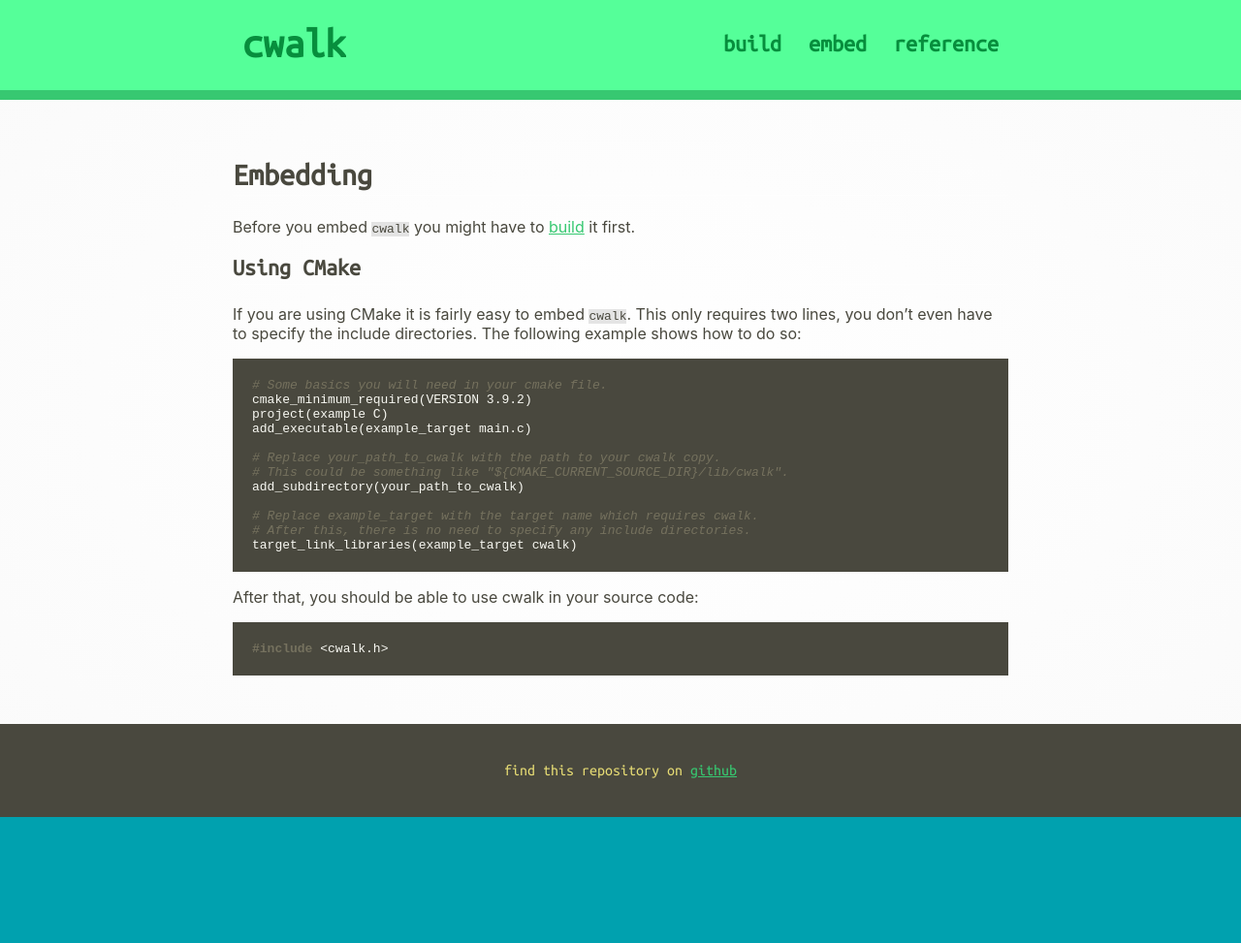
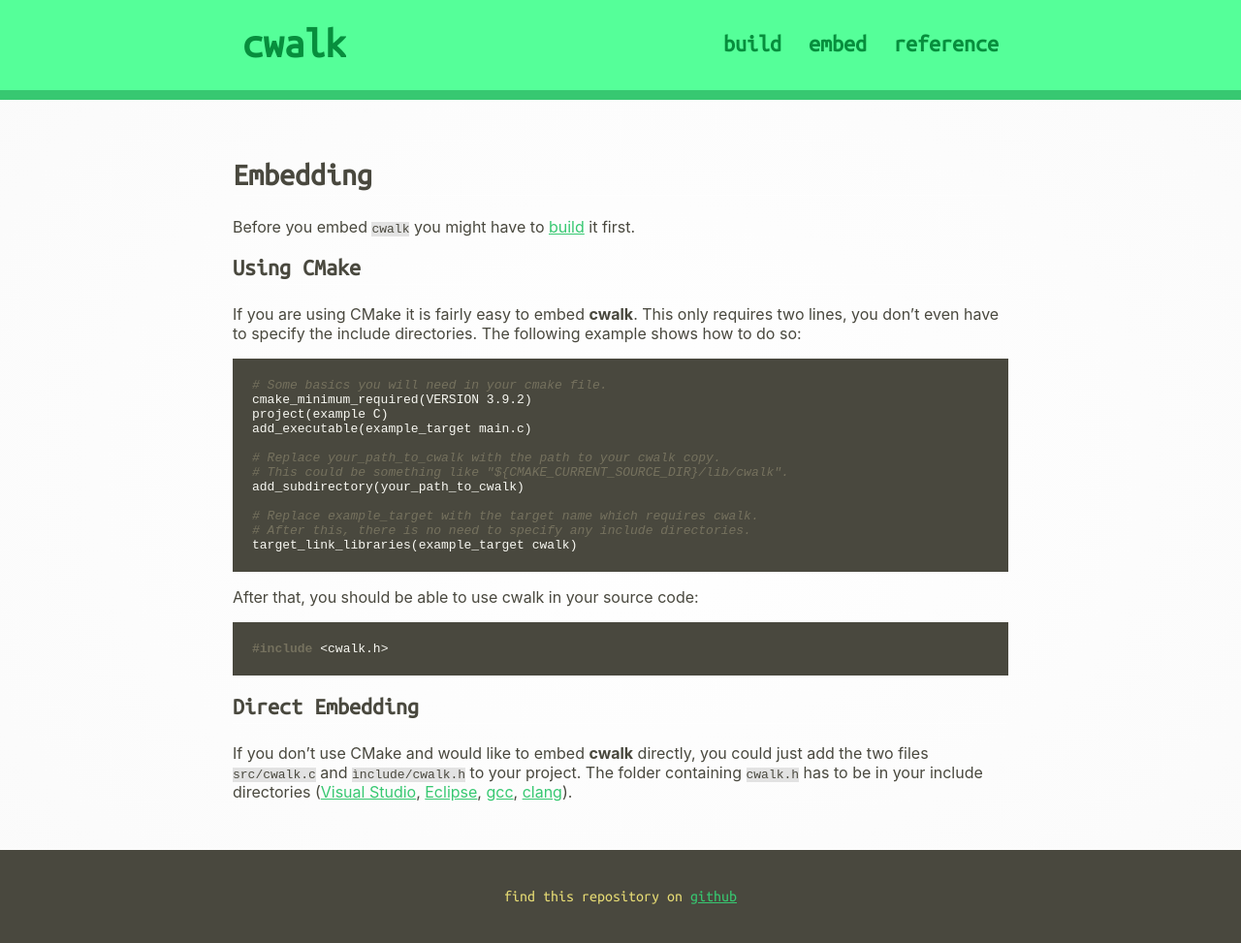
Before and after one commit to likle/cwalk, a Jekyll site: the page built from docs/embed.md, in a window 1280 px wide. Shown: the whole page at 97% size. Built offline with Jekyll 4.4.1, drawn with Linux system fonts in a browser that asks for light colours; before the commit the page ends 900 px from its top, so only the background shows below that.

Commit message:
added direct embedding instructions

````diff
--- a/docs/embed.md
+++ b/docs/embed.md
@@ -6,7 +6,7 @@ description: A guide on how to embed the cwalk path library for C/C++.
 Before you embed `cwalk` you might have to [build]({{ site.baseurl }}{% link build.md %}) it first.
 
 ## Using CMake
-If you are using CMake it is fairly easy to embed ``cwalk``.
+If you are using CMake it is fairly easy to embed **cwalk**.
 This only requires two lines, you don't even have to specify the include directories.
 The following example shows how to do so:
 ```cmake
@@ -28,3 +28,12 @@ After that, you should be able to use cwalk in your source code:
 ```c
 #include <cwalk.h>
 ```
+
+## Direct Embedding
+If you don't use CMake and would like to embed **cwalk** directly, you could
+just add the two files ``src/cwalk.c`` and ``ìnclude/cwalk.h`` to your project.
+The folder containing ``cwalk.h`` has to be in your include directories
+([Visual Studio](https://docs.microsoft.com/en-us/cpp/ide/vcpp-directories-property-page?view=vs-2017),
+[Eclipse](https://help.eclipse.org/mars/index.jsp?topic=%2Forg.eclipse.cdt.doc.user%2Freference%2Fcdt_u_prop_general_pns_inc.htm),
+[gcc](https://www.rapidtables.com/code/linux/gcc/gcc-i.html),
+[clang](https://clang.llvm.org/docs/ClangCommandLineReference.html#include-path-management)).
````
Also changed, not shown: CONTRIBUTING.md (+1 -1 lines), docs/build.md (+3 -3 lines), docs/index.md (+1 -1 lines), docs/reference/index.md (+1 -1 lines).
